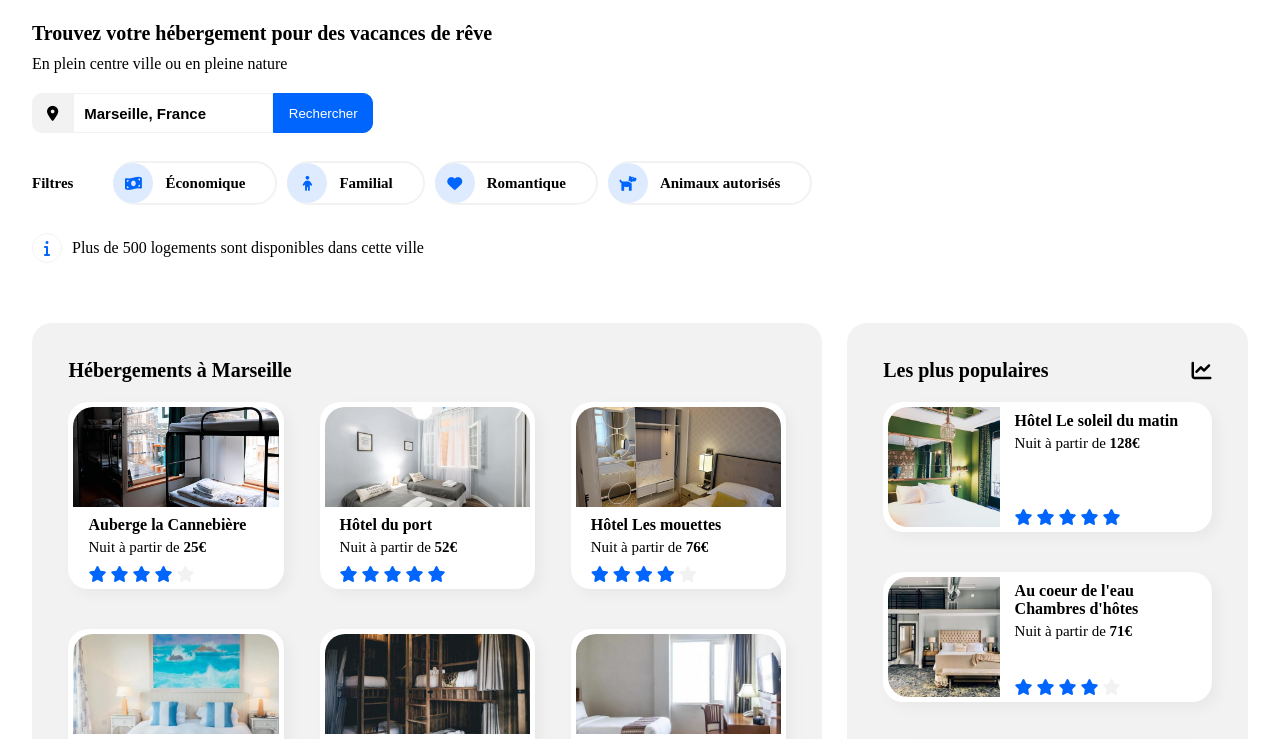
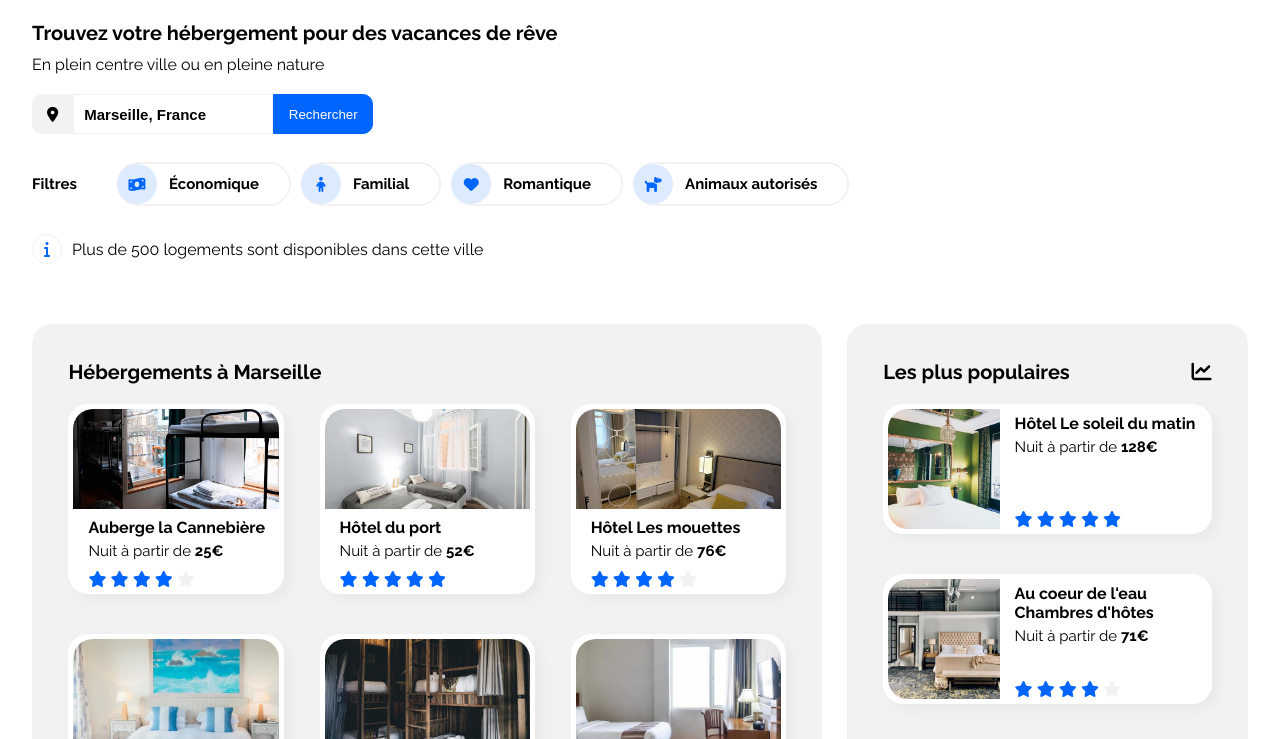
Before and after one commit to ClemTeboll/Booki_OC, a plain HTML site: page index.html in a window 1280 px wide. Shown: the part 146-885 px from the top of the page. Drawn offline with Linux system fonts and the light colour scheme.

Commit message:
Correction d'un problème dans l'import des polices

```diff
--- a/css/style.css
+++ b/css/style.css
@@ -1,8 +1,9 @@
 @font-face {
-    font-family: 'Raleway', sans-serif;
+    font-family: 'Raleway';
     src: url('https://fonts.googleapis.com/css2?family=Raleway:wght@100;400&display=swap'),
          url('https://fonts.googleapis.com/css2?family=Raleway:wght@100;400;700&display=swap');
 }
+
 
 * {
     box-sizing: border-box;
@@ -13,7 +14,7 @@
 body {
     background-color: #ffffff;
     color: black;
-    font-family: 'Raleway';
+    font-family: 'Raleway', sans-serif !important;
 }
 
 h2 {
--- a/index.html
+++ b/index.html
@@ -7,6 +7,9 @@
         <meta name="description" content="Trouvez votre hébergement pour des vacances de rêve">
         <link rel="shortcut icon" href="./images/logo/Booki.png" type="image/x-icon">
         <link rel="stylesheet" href="./css/style.css">
+        <link rel="preconnect" href="https://fonts.googleapis.com">
+        <link rel="preconnect" href="https://fonts.gstatic.com" crossorigin>
+        <link href="https://fonts.googleapis.com/css2?family=Raleway:wght@100;400;700&display=swap" rel="stylesheet">
         <link rel="stylesheet" href="https://cdn.jsdelivr.net/npm/@fortawesome/fontawesome-free@5.15.4/css/fontawesome.min.css" integrity="sha384-jLKHWM3JRmfMU0A5x5AkjWkw/EYfGUAGagvnfryNV3F9VqM98XiIH7VBGVoxVSc7" crossorigin="anonymous">
         <script src="https://kit.fontawesome.com/627b1d90cf.js" crossorigin="anonymous"></script>
         <title>Booki</title>
```
Also changed, not shown: fonts/Raleway/Raleway-Regular.ttf (deleted), fonts/Raleway/Raleway-SemiBold.ttf (deleted).
